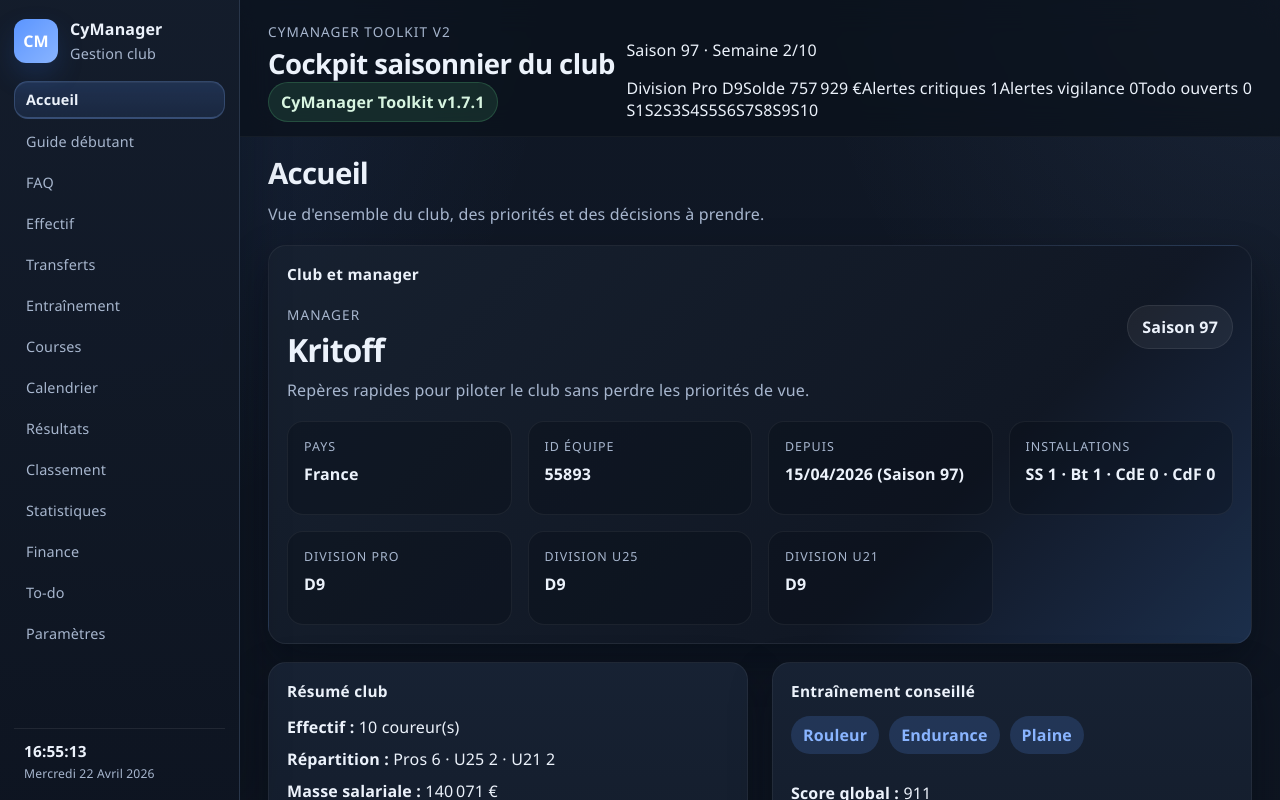
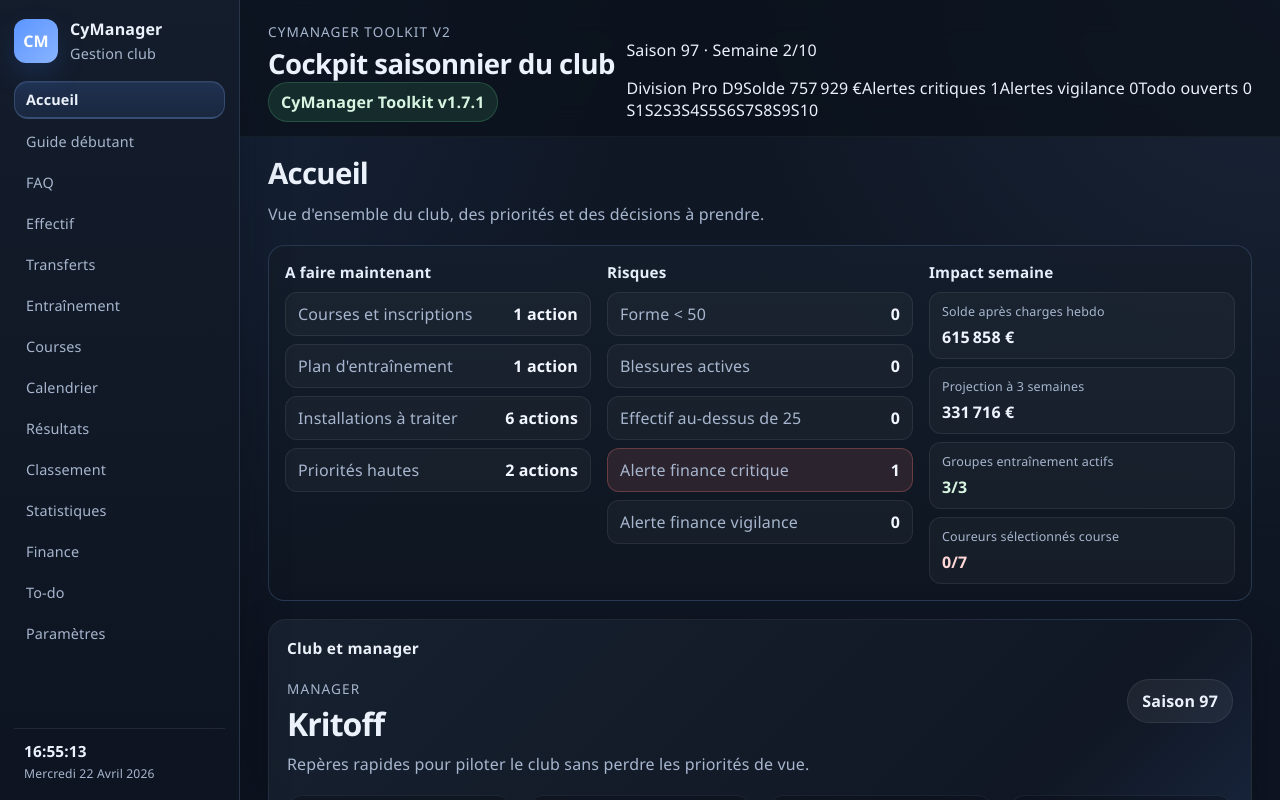
Before and after one commit to kikof17/cymanager, a React (Vite) app: page /#/ in a window 1280 px wide. Shown: the top 800 px of the page. Built offline with nearby package versions, Linux system fonts and the light colour scheme.

Commit message:
feat(v2): add actionable cockpit board on home page

```diff
--- /dev/null
+++ b/src/components/home/SeasonCockpitCard.tsx
@@ -0,0 +1,104 @@
+import { Link } from "react-router-dom";
+
+type CockpitTodo = {
+  label: string;
+  count: number;
+  href: string;
+};
+
+type CockpitRisk = {
+  label: string;
+  count: number;
+  level: "danger" | "warning";
+  href: string;
+};
+
+type CockpitImpact = {
+  label: string;
+  value: string;
+  tone?: "neutral" | "positive" | "warning";
+};
+
+type SeasonCockpitCardProps = {
+  todos: CockpitTodo[];
+  risks: CockpitRisk[];
+  impacts: CockpitImpact[];
+};
+
+function getTodoLabel(count: number): string {
+  return count > 1 ? "actions" : "action";
+}
+
+function getRiskClass(level: CockpitRisk["level"], count: number): string {
+  if (count <= 0) {
+    return "cockpit-item-neutral";
+  }
+
+  return level === "danger" ? "cockpit-item-danger" : "cockpit-item-warning";
+}
+
+function getImpactClass(tone: CockpitImpact["tone"]): string {
+  if (tone === "positive") {
+    return "cockpit-impact-positive";
+  }
+
+  if (tone === "warning") {
+    return "cockpit-impact-warning";
+  }
+
+  return "cockpit-impact-neutral";
+}
+
+export default function SeasonCockpitCard({
+  todos,
+  risks,
+  impacts,
+}: SeasonCockpitCardProps) {
+  return (
+    <section className="season-cockpit" aria-label="Cockpit saisonnier">
+      <div className="season-cockpit-column">
+        <h2 className="season-cockpit-title">A faire maintenant</h2>
+        <div className="season-cockpit-list">
+          {todos.map((todo) => (
+            <Link key={todo.label} to={todo.href} className="season-cockpit-item cockpit-item-neutral">
+              <span>{todo.label}</span>
+              <strong>
+                {todo.count} {getTodoLabel(todo.count)}
+              </strong>
+            </Link>
+          ))}
+        </div>
+      </div>
+
+      <div className="season-cockpit-column">
+        <h2 className="season-cockpit-title">Risques</h2>
+        <div className="season-cockpit-list">
+          {risks.map((risk) => (
+            <Link
+              key={risk.label}
+              to={risk.href}
+              className={`season-cockpit-item ${getRiskClass(risk.level, risk.count)}`}
+            >
+              <span>{risk.label}</span>
+              <strong>{risk.count}</strong>
+            </Link>
+          ))}
+        </div>
+      </div>
+
+      <div className="season-cockpit-column">
+        <h2 className="season-cockpit-title">Impact semaine</h2>
+        <div className="season-cockpit-impact-grid">
+          {impacts.map((impact) => (
+            <article key={impact.label} className="season-cockpit-impact-card">
+              <p className="season-cockpit-impact-label">{impact.label}</p>
+              <p className={`season-cockpit-impact-value ${getImpactClass(impact.tone)}`}>
+                {impact.value}
+              </p>
+            </article>
+          ))}
+        </div>
+      </div>
+    </section>
+  );
+}
--- a/src/pages/HomePage.tsx
+++ b/src/pages/HomePage.tsx
@@ -5,6 +5,7 @@ import ClubOverviewCard from "../components/home/ClubOverviewCard";
 import FacilitiesOverviewCard from "../components/home/FacilitiesOverviewCard";
 import ManagementJournalCard from "../components/home/ManagementJournalCard";
 import RaceOverviewCard from "../components/home/RaceOverviewCard";
+import SeasonCockpitCard from "../components/home/SeasonCockpitCard";
 import TodoOverviewCard from "../components/home/TodoOverviewCard";
 import TrainingOverviewCard from "../components/home/TrainingOverviewCard";
 import { buildRaceAnalysis } from "../lib/scoring/raceScores";
@@ -120,6 +121,92 @@ export default function HomePage() {
     }));
   }, [riders, race, raceKey, clubSettings]);
 
+  const cockpitModel = useMemo(() => {
+    const pendingTodos = todoItems.filter((item) => item.status !== "done");
+    const todoCourses = pendingTodos.filter((item) => item.category === "courses").length;
+    const todoTraining = pendingTodos.filter((item) => item.category === "entrainement").length;
+    const todoFacilities = pendingTodos.filter((item) => item.category === "installations").length;
+    const todoHighPriority = pendingTodos.filter((item) => item.priority === "haute").length;
+
+    const lowFormCount = riders.filter((rider) => rider.form < 50).length;
+    const injuredCount = riders.filter(
+      (rider) => rider.injury.trim().length > 0 && rider.injury.toLowerCase() !== "aucune"
+    ).length;
+    const overLimit = Math.max(0, riders.length - 25);
+    const financeCriticalCount = financeSnapshot.reconciliation.issues.filter(
+      (issue) => issue.severity === "critical"
+    ).length;
+    const financeWarningCount = financeSnapshot.reconciliation.issues.filter(
+      (issue) => issue.severity === "warning"
+    ).length;
+
+    return {
+      todos: [
+        { label: "Courses et inscriptions", count: todoCourses, href: "/calendrier" },
+        { label: "Plan d'entraînement", count: todoTraining, href: "/entrainement" },
+        { label: "Installations à traiter", count: todoFacilities, href: "/parametres" },
+        { label: "Priorités hautes", count: todoHighPriority, href: "/todo" },
+      ],
+      risks: [
+        { label: "Forme < 50", count: lowFormCount, level: "warning" as const, href: "/effectif" },
+        { label: "Blessures actives", count: injuredCount, level: "danger" as const, href: "/effectif" },
+        { label: "Effectif au-dessus de 25", count: overLimit, level: "danger" as const, href: "/effectif" },
+        {
+          label: "Alerte finance critique",
+          count: financeCriticalCount,
+          level: "danger" as const,
+          href: "/finance",
+        },
+        {
+          label: "Alerte finance vigilance",
+          count: financeWarningCount,
+          level: "warning" as const,
+          href: "/finance",
+        },
+      ],
+      impacts: [
+        {
+          label: "Solde après charges hebdo",
+          value: new Intl.NumberFormat("fr-FR", {
+            style: "currency",
+            currency: "EUR",
+            maximumFractionDigits: 0,
+          }).format(financeSnapshot.projectedBalanceAfterWeeklyCosts),
+          tone:
+            financeSnapshot.projectedBalanceAfterWeeklyCosts < 0
+              ? ("warning" as const)
+              : ("neutral" as const),
+        },
+        {
+          label: "Projection à 3 semaines",
+          value: new Intl.NumberFormat("fr-FR", {
+            style: "currency",
+            currency: "EUR",
+            maximumFractionDigits: 0,
+          }).format(financeSnapshot.projectedBalanceAfterThreeWeeks),
+          tone:
+            financeSnapshot.projectedBalanceAfterThreeWeeks < 0
+              ? ("warning" as const)
+              : ("neutral" as const),
+        },
+        {
+          label: "Groupes entraînement actifs",
+          value: `${trainingPlan.selectedTypes.length}/3`,
+          tone:
+            trainingPlan.selectedTypes.length === 3
+              ? ("positive" as const)
+              : ("neutral" as const),
+        },
+        {
+          label: "Coureurs sélectionnés course",
+          value: `${raceSelected.length}/7`,
+          tone:
+            raceSelected.length >= 6 ? ("positive" as const) : ("warning" as const),
+        },
+      ],
+    };
+  }, [todoItems, riders, financeSnapshot, trainingPlan.selectedTypes.length, raceSelected.length]);
+
   // Bloc présentation équipe/manager (infos dynamiques)
   // À adapter si tu veux rendre pays, id, date, etc. dynamiques (ici valeurs fixes ou issues des settings)
   const country = "France"; // À rendre dynamique si besoin
@@ -140,6 +227,12 @@ export default function HomePage() {
       <PageTitle
         title="Accueil"
         subtitle="Vue d'ensemble du club, des priorités et des décisions à prendre."
+      />
+
+      <SeasonCockpitCard
+        todos={cockpitModel.todos}
+        risks={cockpitModel.risks}
+        impacts={cockpitModel.impacts}
       />
 
       <Card title="Club et manager" className="home-club-panel">
--- a/src/styles/app.css
+++ b/src/styles/app.css
@@ -2440,6 +2440,110 @@ select:focus {
     linear-gradient(135deg, rgba(23, 33, 48, 0.98) 0%, rgba(17, 24, 37, 0.98) 68%, rgba(29, 48, 78, 0.95) 100%);
 }
 
+.season-cockpit {
+  display: grid;
+  grid-template-columns: repeat(3, minmax(0, 1fr));
+  gap: 16px;
+  padding: 16px;
+  border: 1px solid rgba(137, 180, 255, 0.2);
+  border-radius: 16px;
+  background: linear-gradient(180deg, rgba(20, 29, 43, 0.95) 0%, rgba(15, 22, 34, 0.95) 100%);
+}
+
+.season-cockpit-column {
+  min-width: 0;
+}
+
+.season-cockpit-title {
+  margin: 0 0 10px;
+  font-size: 0.95rem;
+  color: #e6eefc;
+  letter-spacing: 0.01em;
+}
+
+.season-cockpit-list {
+  display: grid;
+  gap: 8px;
+}
+
+.season-cockpit-item {
+  display: flex;
+  align-items: center;
+  justify-content: space-between;
+  gap: 12px;
+  padding: 10px 12px;
+  border-radius: 12px;
+  text-decoration: none;
+  border: 1px solid rgba(255, 255, 255, 0.08);
+  color: var(--text-soft);
+}
+
+.season-cockpit-item strong {
+  color: #f2f6ff;
+  white-space: nowrap;
+}
+
+.season-cockpit-item:hover {
+  border-color: rgba(137, 180, 255, 0.36);
+  color: var(--text);
+}
+
+.cockpit-item-neutral {
+  background: rgba(255, 255, 255, 0.03);
+}
+
+.cockpit-item-warning {
+  background: rgba(199, 146, 54, 0.14);
+  border-color: rgba(199, 146, 54, 0.34);
+}
+
+.cockpit-item-danger {
+  background: rgba(212, 106, 106, 0.14);
+  border-color: rgba(212, 106, 106, 0.35);
+}
+
+.season-cockpit-impact-grid {
+  display: grid;
+  gap: 8px;
+}
+
+.season-cockpit-impact-card {
+  padding: 10px 12px;
+  border-radius: 12px;
+  border: 1px solid rgba(255, 255, 255, 0.08);
+  background: rgba(255, 255, 255, 0.03);
+}
+
+.season-cockpit-impact-label {
+  margin: 0;
+  font-size: 0.78rem;
+  color: var(--text-soft);
+}
+
+.season-cockpit-impact-value {
+  margin: 6px 0 0;
+  font-size: 1rem;
+  font-weight: 700;
+}
+
+.cockpit-impact-neutral {
+  color: #eff5ff;
+}
+
+.cockpit-impact-positive {
+  color: #d8f5e1;
+}
+
+.cockpit-impact-warning {
+  color: #ffd7d7;
+}
+
+@media (max-width: 1180px) {
+  .season-cockpit {
+    grid-template-columns: 1fr;
+  }
+}
+
 .home-club-panel-header {
   display: flex;
   align-items: flex-start;
```
